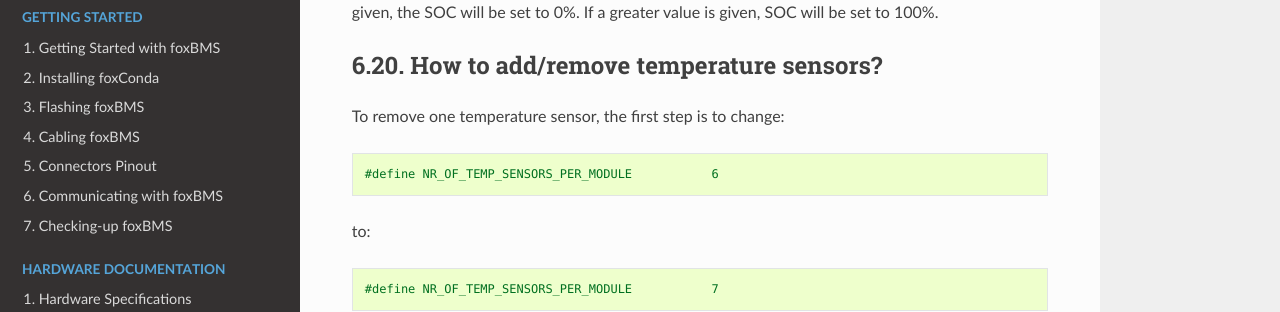
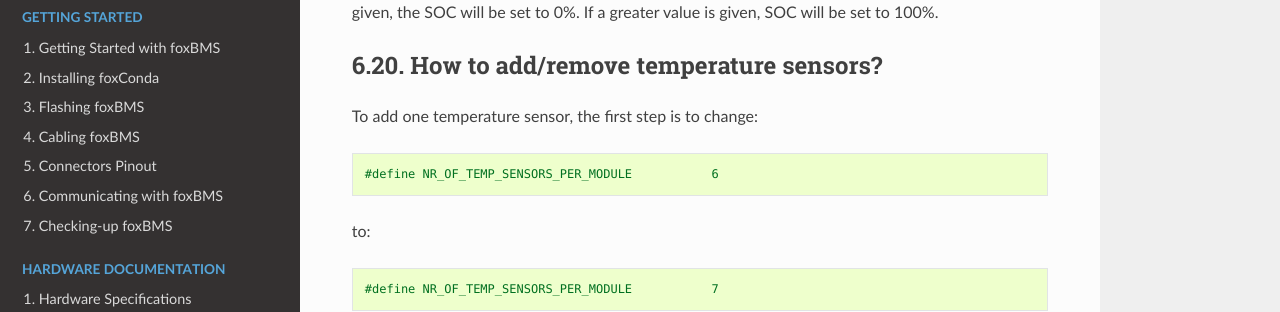
Before and after one commit to foxBMS/foxBMS-documentation, a Sphinx documentation site: the page built from doc/sphinx/software_documentation/faq/faq.rst, in a window 1280 px wide and 900 px high, scrolled down 16893 px. Shown: the part 151-463 px from the top of the window. Built offline with Sphinx 7.4.7 and the Read the Docs theme 2.0.0, drawn with Linux system fonts in a browser that asks for light colours; pages that are not in the unit, such as notebooks, are missing from menus; the version number could not be read and is left out; some of the changed text lies outside the part shown.

Commit message:
Corrected an entry in the software FAQ.

```diff
--- a/doc/sphinx/software_documentation/faq/faq.rst
+++ b/doc/sphinx/software_documentation/faq/faq.rst
@@ -671,7 +671,7 @@
 How to add/remove temperature sensors?
 --------------------------------------
 
-To remove one temperature sensor, the first step is to change:
+To add one temperature sensor, the first step is to change:
 
 .. code-block:: C
 
```
Also changed, not shown: other parts of doc/sphinx/software_documentation/faq/faq.rst (+1 -0 lines).
